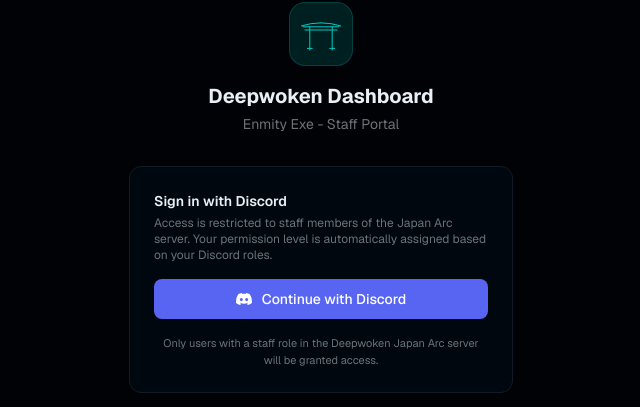
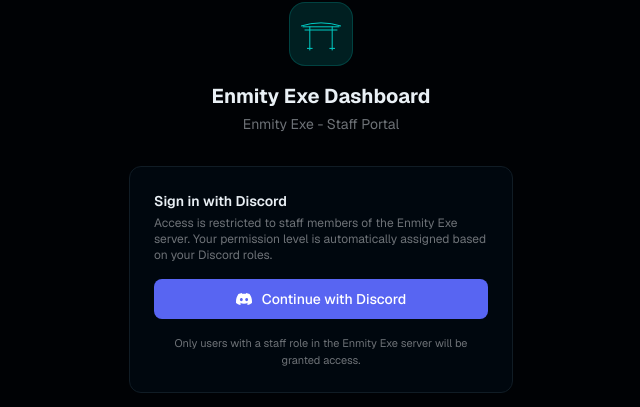
Before and after one commit to TheRealRed-hue/enmity-panel, a Next.js app: page /login in a window 1280 px wide. Shown: the part 146-553 px from the top of the page, without its empty margins (319-959 px from the left). Built offline with nearby package versions, Linux system fonts and the light colour scheme; no server answers.

Commit message:
branding: rename Deepwoken / Japan Arc to Enmity Exe

```diff
--- a/app/layout.tsx
+++ b/app/layout.tsx
@@ -7,9 +7,9 @@ const geistSans = Geist({ subsets: ['latin'], variable: '--font-geist-sans' })
 const geistMono = Geist_Mono({ subsets: ['latin'], variable: '--font-geist-mono' })
 
 export const metadata: Metadata = {
-  title: 'Deepwoken Moderation Dashboard | Japan Arc',
-  description: 'Professional moderation dashboard for the Deepwoken Discord server — Japan Arc',
-  keywords: ['Deepwoken', 'Discord', 'Moderation', 'Dashboard', 'Japan Arc'],
+  title: 'Enmity Exe Moderation Dashboard',
+  description: 'Professional moderation dashboard for the Enmity Exe Discord server',
+  keywords: ['Enmity Exe', 'Discord', 'Moderation', 'Dashboard'],
 }
 
 export const viewport: Viewport = {
--- a/app/login/page.tsx
+++ b/app/login/page.tsx
@@ -15,7 +15,7 @@ const OAUTH_URL =
 
 const errorMessages: Record<string, string> = {
   access_denied: 'Access was denied. Make sure to authorize the app.',
-  not_in_server: 'You are not a member of the Deepwoken Japan Arc server.',
+  not_in_server: 'You are not a member of the Enmity Exe server.',
   no_permission: 'Your account does not hold a recognized staff role in the server.',
   server_error: 'An unexpected error occurred. Please try again.',
 }
@@ -45,7 +45,7 @@ function LoginContent() {
           <div className="w-16 h-16 rounded-2xl bg-primary/15 flex items-center justify-center border border-primary/20 mb-4">
             <ToriiIcon className="w-10 h-10 text-primary" />
           </div>
-          <h1 className="text-xl font-bold text-foreground">Deepwoken Dashboard</h1>
+          <h1 className="text-xl font-bold text-foreground">Enmity Exe Dashboard</h1>
           <p className="text-sm text-muted-foreground mt-1">Enmity Exe - Staff Portal</p>
         </div>
 
@@ -58,8 +58,8 @@ function LoginContent() {
         <div className="bg-card border border-border rounded-xl p-6 space-y-4">
           <div>
             <h2 className="text-sm font-semibold text-foreground">Sign in with Discord</h2>
-            <p className="text-xs text-muted-foreground mt-1">
-              Access is restricted to staff members of the Japan Arc server. Your permission level is automatically assigned based on your Discord roles.
+              <p className="text-xs text-muted-foreground mt-1">
+              Access is restricted to staff members of the Enmity Exe server. Your permission level is automatically assigned based on your Discord roles.
             </p>
           </div>
 
@@ -74,7 +74,7 @@ function LoginContent() {
           </a>
 
           <p className="text-[11px] text-muted-foreground text-center">
-            Only users with a staff role in the Deepwoken Japan Arc server will be granted access.
+            Only users with a staff role in the Enmity Exe server will be granted access.
           </p>
         </div>
 
--- a/app/page.tsx
+++ b/app/page.tsx
@@ -28,7 +28,7 @@ export default function OverviewPage() {
     <DashboardLayout>
       <Header
         title="Overview"
-        subtitle="Moderation Dashboard — Deepwoken Japan Arc"
+        subtitle="Moderation Dashboard — Enmity Exe"
       />
 
       <PageShell>
--- a/components/sidebar.tsx
+++ b/components/sidebar.tsx
@@ -76,13 +76,13 @@ export function Sidebar() {
       {/* Logo */}
       <div className="flex h-14 items-center justify-between px-3 border-b border-border shrink-0">
         {!collapsed && (
-          <div className="flex items-center gap-2.5">
+            <div className="flex items-center gap-2.5">
             <div className="w-8 h-8 rounded-md bg-primary/15 flex items-center justify-center border border-primary/20">
               <ToriiIcon className="w-5 h-5 text-primary" />
             </div>
             <div>
-              <p className="text-sm font-semibold text-foreground leading-none">Deepwoken</p>
-              <p className="text-[11px] text-muted-foreground mt-0.5">Japan Arc</p>
+              <p className="text-sm font-semibold text-foreground leading-none">Enmity Exe</p>
+              <p className="text-[11px] text-muted-foreground mt-0.5">Enmity Exe</p>
             </div>
           </div>
         )}
--- a/package.json
+++ b/package.json
@@ -1,5 +1,5 @@
 {
-  "name": "deepwoken-japan-arc-dashboard",
+  "name": "enmity-exe-dashboard",
   "version": "1.0.0",
   "private": true,
   "scripts": {
```
Also changed, not shown: app/globals.css (+19 -9 lines), 2 other files (tests, documents, lock files or other folders).
